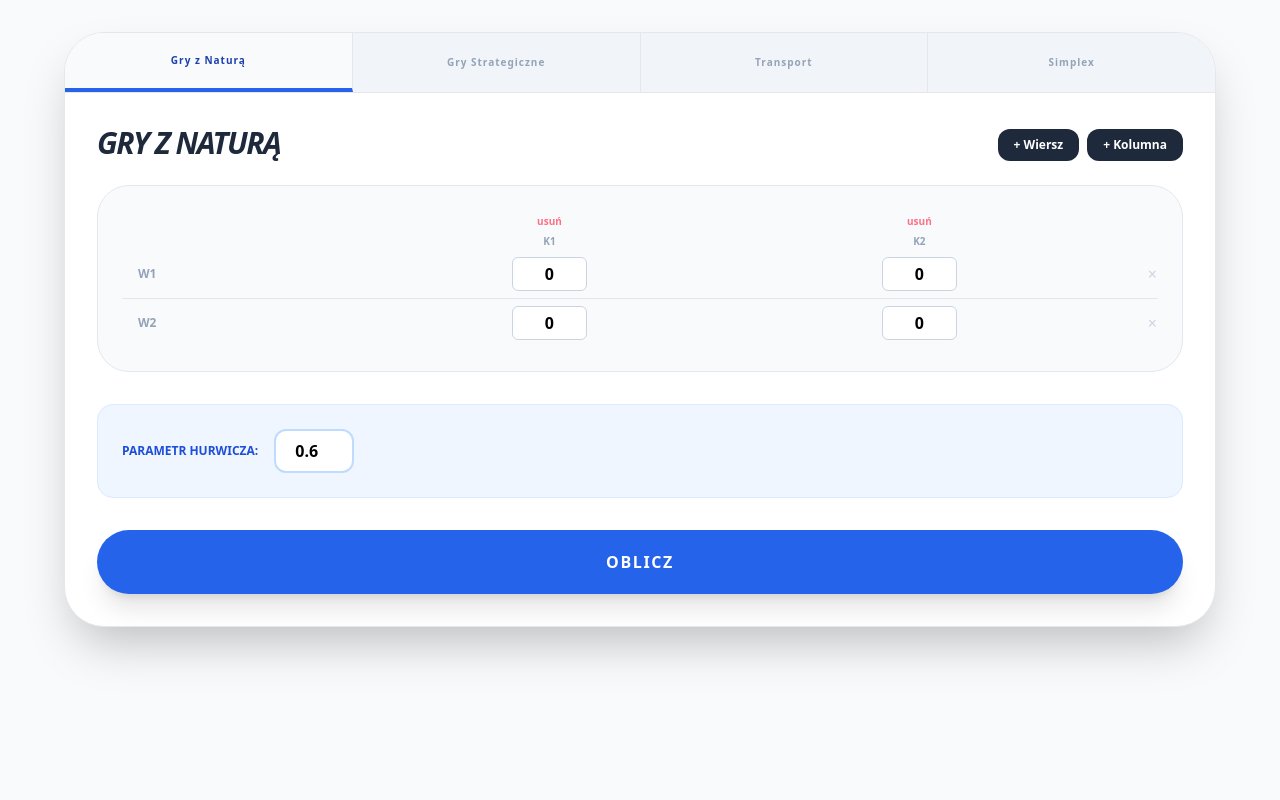
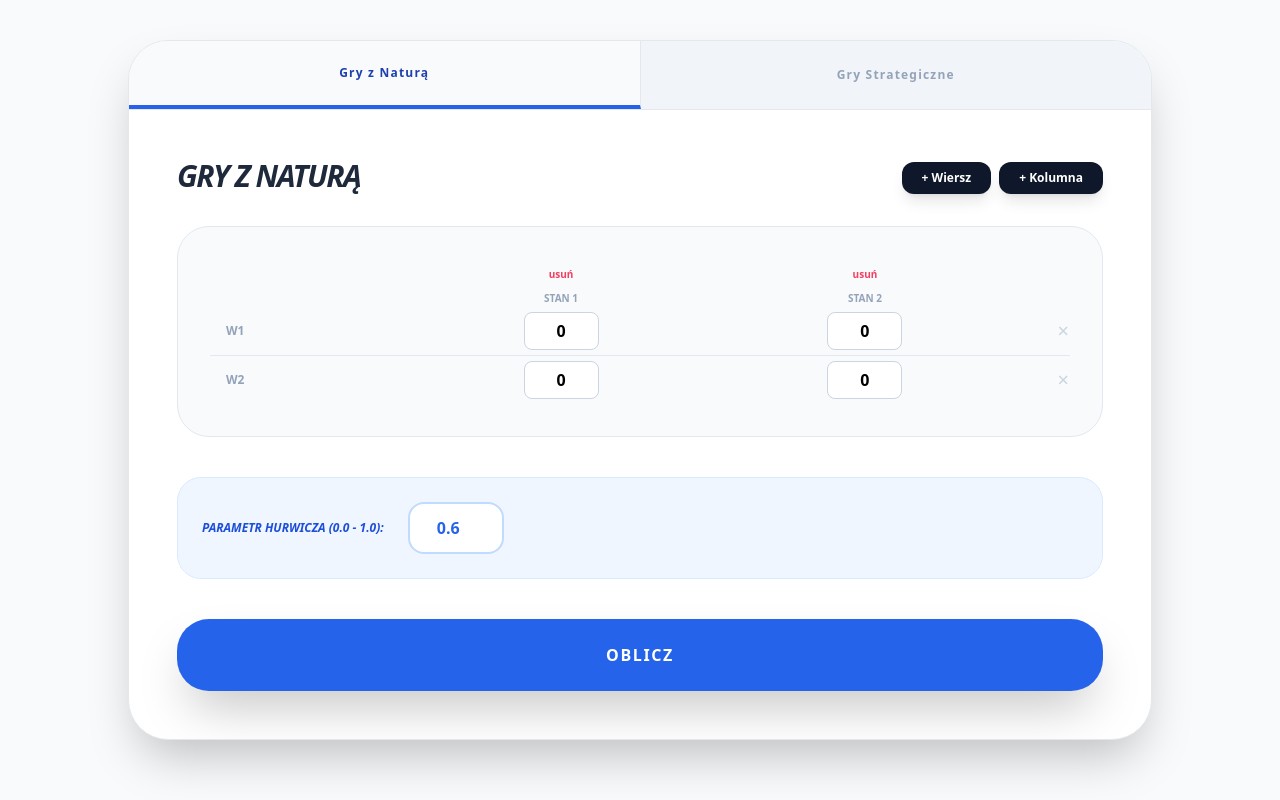
Before and after one commit to podsiadlojakub6-alt/program-bo, a Flask app: page / in a window 1280 px wide. Run offline with Flask 3, Linux system fonts and the light colour scheme; some libraries are stand-ins or nearby versions.

Commit message:
Update index.html

```diff
--- a/templates/index.html
+++ b/templates/index.html
@@ -2,101 +2,123 @@
 <html lang="pl">
 <head>
     <meta charset="UTF-8">
-    <title>BO Master Pro</title>
+    <title>Kalkulator Teorii Gier</title>
     <script src="https://cdn.tailwindcss.com"></script>
     <style>
-        .input-cell { width: 75px; text-align: center; border: 1px solid #cbd5e1; padding: 4px; border-radius: 6px; font-weight: bold; }
+        .input-cell { width: 75px; text-align: center; border: 1px solid #cbd5e1; padding: 6px; border-radius: 8px; font-weight: bold; }
         .tab-active { border-bottom: 4px solid #2563eb; color: #1e40af; background: #f8fafc; }
+        .panel-dark { background: #0f172a; border-top: 6px solid #3b82f6; }
+        .card-A { background: #1e293b; border-left: 6px solid #3b82f6; }
+        .card-B { background: #1e293b; border-left: 6px solid #f43f5e; }
     </style>
 </head>
-<body class="bg-slate-50 min-h-screen p-4 md:p-8">
-    <div class="max-w-6xl mx-auto bg-white rounded-[2.5rem] shadow-2xl overflow-hidden border">
-        <div class="flex bg-slate-100 border-b text-[10px] font-black uppercase tracking-widest text-slate-400">
-            <button type="button" onclick="setMode('nature')" id="b-nature" class="flex-1 py-5 hover:bg-white transition border-r">Gry z Naturą</button>
-            <button type="button" onclick="setMode('game')" id="b-game" class="flex-1 py-5 hover:bg-white transition border-r">Gry Strategiczne</button>
-            <button type="button" onclick="setMode('transport')" id="b-transport" class="flex-1 py-5 hover:bg-white transition border-r">Transport</button>
-            <button type="button" onclick="setMode('simplex')" id="b-simplex" class="flex-1 py-5 hover:bg-white transition">Simplex</button>
+<body class="bg-slate-50 min-h-screen p-4 md:p-10">
+    <div class="max-w-5xl mx-auto bg-white rounded-[2.5rem] shadow-2xl overflow-hidden border">
+
+        <div class="flex bg-slate-100 border-b text-xs font-black uppercase tracking-widest text-slate-400">
+            <button type="button" onclick="setMode('nature')" id="b-nature" class="flex-1 py-6 hover:bg-white transition border-r">Gry z Naturą</button>
+            <button type="button" onclick="setMode('game')" id="b-game" class="flex-1 py-6 hover:bg-white transition">Gry Strategiczne</button>
         </div>
 
-        <div class="p-8">
+        <div class="p-8 md:p-12">
             <form method="POST" id="mainForm">
                 <input type="hidden" name="mode" id="m" value="{{ mode }}">
 
-                <div class="flex justify-between items-end mb-6">
+                <div class="flex justify-between items-end mb-8">
                     <div>
                         <h2 id="t" class="text-3xl font-black text-slate-800 tracking-tighter uppercase italic">Macierz</h2>
+
                         {% if results and results.type == 'game' %}
-                        <div class="mt-2 flex gap-4 text-[10px] font-bold">
-                            <span class="px-2 py-1 bg-blue-100 text-blue-700 rounded">Va = {{results.data.va}}</span>
-                            <span class="px-2 py-1 bg-rose-100 text-rose-700 rounded">Vb = {{results.data.vb}}</span>
-                            <span class="px-2 py-1 {% if results.data.equal %}bg-emerald-100 text-emerald-700{% else %}bg-amber-100 text-amber-700{% endif %} rounded">
-                                {% if results.data.equal %}STABILNA (Va=Vb){% else %}NIESTABILNA (Va≠Vb){% endif %}
+                        <div class="mt-3 flex gap-3 text-[10px] font-bold">
+                            <span class="px-3 py-1 bg-blue-100 text-blue-700 rounded-lg shadow-sm">Va = {{results.data.va}}</span>
+                            <span class="px-3 py-1 bg-rose-100 text-rose-700 rounded-lg shadow-sm">Vb = {{results.data.vb}}</span>
+                            <span class="px-3 py-1 {% if results.data.equal %}bg-emerald-100 text-emerald-700{% else %}bg-amber-100 text-amber-700{% endif %} rounded-lg shadow-sm uppercase">
+                                {% if results.data.equal %}Siodło (Va=Vb){% else %}Brak Siodła (Va≠Vb){% endif %}
                             </span>
                         </div>
                         {% endif %}
                     </div>
                     <div class="flex gap-2">
-                        <button type="button" onclick="addRow()" class="bg-slate-800 text-white px-4 py-2 rounded-xl text-xs font-black">+ Wiersz</button>
-                        <button type="button" onclick="addColumn()" class="bg-slate-800 text-white px-4 py-2 rounded-xl text-xs font-black">+ Kolumna</button>
+                        <button type="button" onclick="addRow()" class="bg-slate-900 text-white px-5 py-2 rounded-xl text-xs font-black hover:scale-105 transition shadow-lg">+ Wiersz</button>
+                        <button type="button" onclick="addColumn()" class="bg-slate-900 text-white px-5 py-2 rounded-xl text-xs font-black hover:scale-105 transition shadow-lg">+ Kolumna</button>
                     </div>
                 </div>
 
-                <div class="overflow-x-auto mb-8 bg-slate-50 p-6 rounded-[2rem] border border-slate-200">
+                <div class="overflow-x-auto mb-10 bg-slate-50 p-8 rounded-[2rem] border border-slate-200">
                     <table id="mt" class="w-full text-center">
-                        <thead id="th" class="text-[10px] font-bold uppercase text-slate-400">
-                            <tr id="dr"><th></th><th class="p-1"><button type="button" onclick="removeCol(1)" class="text-rose-400">usuń</button></th><th class="p-1"><button type="button" onclick="removeCol(2)" class="text-rose-400">usuń</button></th><th></th></tr>
+                        <thead id="th" class="text-[10px] font-black uppercase text-slate-400">
+                            <tr id="dr"><th></th><th class="p-2"><button type="button" onclick="removeCol(1)" class="text-rose-500 hover:font-black">usuń</button></th><th class="p-2"><button type="button" onclick="removeCol(2)" class="text-rose-500 hover:font-black">usuń</button></th><th></th></tr>
                             <tr id="hr"><th></th><th>Kolumna 1</th><th>Kolumna 2</th><th></th></tr>
                         </thead>
                         <tbody id="tb" class="divide-y divide-slate-200">
-                            <tr><td class="p-4 font-black text-xs text-slate-400 text-left">W1</td><td><input name="cell_0_0" class="input-cell" value="0"></td><td><input name="cell_0_1" class="input-cell" value="0"></td><td class="text-right"><button type="button" onclick="removeRow(this)" class="text-slate-300">×</button></td></tr>
-                            <tr><td class="p-4 font-black text-xs text-slate-400 text-left">W2</td><td><input name="cell_1_0" class="input-cell" value="0"></td><td><input name="cell_1_1" class="input-cell" value="0"></td><td class="text-right"><button type="button" onclick="removeRow(this)" class="text-slate-300">×</button></td></tr>
+                            <tr><td class="p-4 font-black text-xs text-slate-400 text-left">W1</td><td><input name="cell_0_0" class="input-cell" value="0"></td><td><input name="cell_0_1" class="input-cell" value="0"></td><td class="text-right"><button type="button" onclick="removeRow(this)" class="text-slate-300 hover:text-rose-500 text-xl">×</button></td></tr>
+                            <tr><td class="p-4 font-black text-xs text-slate-400 text-left">W2</td><td><input name="cell_1_0" class="input-cell" value="0"></td><td><input name="cell_1_1" class="input-cell" value="0"></td><td class="text-right"><button type="button" onclick="removeRow(this)" class="text-slate-300 hover:text-rose-500 text-xl">×</button></td></tr>
                         </tbody>
                     </table>
                 </div>
 
-                <div id="opts" class="mb-8 p-6 bg-blue-50 rounded-2xl flex items-center gap-4 border border-blue-100 hidden">
-                    <span class="text-xs font-black text-blue-700 uppercase">Parametr Hurwicza:</span>
-                    <input type="number" step="0.1" name="gamma" value="0.6" class="w-20 p-2 border-2 border-blue-200 rounded-xl text-center font-bold">
+                <div id="opts" class="mb-10 p-6 bg-blue-50 rounded-3xl flex items-center gap-6 border border-blue-100 hidden">
+                    <span class="text-xs font-black text-blue-700 uppercase italic">Parametr Hurwicza (0.0 - 1.0):</span>
+                    <input type="number" step="0.1" name="gamma" value="0.6" class="w-24 p-3 border-2 border-blue-200 rounded-2xl text-center font-black text-blue-600 focus:ring-4 focus:ring-blue-100 outline-none">
                 </div>
 
-                <button type="submit" class="w-full bg-blue-600 text-white font-black py-5 rounded-[2rem] shadow-xl hover:bg-blue-700 transition uppercase tracking-widest">Oblicz</button>
+                <button type="submit" class="w-full bg-blue-600 text-white font-black py-6 rounded-[2rem] shadow-2xl hover:bg-blue-700 transition transform active:scale-95 uppercase tracking-widest">Oblicz</button>
             </form>
 
             {% if results %}
-            <div class="mt-10">
+            <div class="mt-12 animate-in fade-in slide-in-from-bottom-5">
+
                 {% if results.type == 'nature' %}
-                <div class="bg-slate-900 rounded-[2.5rem] p-10 shadow-2xl text-white border-t-8 border-blue-500">
-                    <h3 class="text-blue-400 font-bold mb-8 uppercase tracking-widest text-xs">Raport: Gry z Naturą</h3>
-                    <div class="grid grid-cols-2 lg:grid-cols-4 gap-8">
-                        <div><p class="text-[10px] text-slate-500 font-bold mb-2">WALD</p><p class="text-2xl font-black">Wariant {{results.wald}}</p></div>
-                        <div><p class="text-[10px] text-slate-500 font-bold mb-2">HURWICZ</p><p class="text-2xl font-black">Wariant {{results.hur}}</p></div>
-                        <div><p class="text-[10px] text-slate-500 font-bold mb-2">BAYES</p><p class="text-2xl font-black">Wariant {{results.bayes}}</p></div>
-                        <div><p class="text-[10px] text-slate-500 font-bold mb-2">SAVAGE</p><p class="text-2xl font-black">Wariant {{results.sav}}</p></div>
+                <div class="panel-dark rounded-[2.5rem] p-10 shadow-2xl text-white">
+                    <h3 class="text-blue-400 font-black mb-8 uppercase tracking-[0.2em] text-xs">Raport: Gry z Naturą</h3>
+                    <div class="grid grid-cols-2 lg:grid-cols-4 gap-10">
+                        <div class="border-l border-slate-700 pl-4"><p class="text-[10px] text-slate-500 font-bold uppercase mb-2">Wald (Maximin)</p><p class="text-3xl font-black">Wariant {{results.wald}}</p></div>
+                        <div class="border-l border-slate-700 pl-4"><p class="text-[10px] text-slate-500 font-bold uppercase mb-2">Hurwicz</p><p class="text-3xl font-black">Wariant {{results.hur}}</p></div>
+                        <div class="border-l border-slate-700 pl-4"><p class="text-[10px] text-slate-500 font-bold uppercase mb-2">Bayes</p><p class="text-3xl font-black">Wariant {{results.bayes}}</p></div>
+                        <div class="border-l border-slate-700 pl-4"><p class="text-[10px] text-slate-500 font-bold uppercase mb-2">Savage</p><p class="text-3xl font-black">Wariant {{results.sav}}</p></div>
                     </div>
                 </div>
+
                 {% elif results.type == 'game' %}
-                <div class="grid grid-cols-1 md:grid-cols-2 gap-6 text-white font-bold">
-                    <div class="bg-slate-800 p-8 rounded-[2rem] border-l-8 border-blue-500">
-                        <p class="text-blue-400 text-[10px] uppercase mb-4">Gracz A (Wiersze)</p>
-                        {% if results.data.saddle %}<p class="text-xl">Wybiera W{{results.data.saddle.r}}</p><p class="text-sm text-slate-400">Zysk: {{results.data.va}}</p>
-                        {% elif results.data.mixed %}<p class="text-sm leading-relaxed italic">"Wybieram W1 w {{results.data.mixed.p1_pct}}% i W2 w {{results.data.mixed.p2_pct}}%. Mój średni zysk to {{results.data.mixed.v}}."</p>{% endif %}
+                <div class="grid grid-cols-1 md:grid-cols-2 gap-8">
+
+                    <div class="card-A rounded-[2.5rem] p-8 shadow-xl text-white">
+                        <div class="flex items-center justify-between mb-6">
+                            <h3 class="text-blue-400 font-black uppercase text-xs tracking-widest">Gracz A (Zyski)</h3>
+                            <span class="text-xs text-slate-500">Wiersze</span>
+                        </div>
+                        {% if results.data.saddle %}
+                            <p class="text-2xl font-black mb-2">Strategia: W{{results.data.saddle.r}}</p>
+                            <p class="text-sm text-slate-400 italic">"Gwarantowany zysk średni: {{results.data.saddle.v}}"</p>
+                        {% elif results.data.mixed %}
+                            <div class="space-y-3">
+                                <p class="text-sm font-bold">Wybiera W1: <span class="text-blue-400 font-black">{{results.data.mixed.p1_pct}}%</span> czasu</p>
+                                <p class="text-sm font-bold">Wybiera W2: <span class="text-blue-400 font-black">{{results.data.mixed.p2_pct}}%</span> czasu</p>
+                                <div class="pt-4 border-t border-slate-700">
+                                    <p class="text-sm">Oczekiwany zysk (V): <span class="text-xl font-black">{{results.data.mixed.v}}</span></p>
+                                </div>
+                            </div>
+                        {% endif %}
                     </div>
-                    <div class="bg-slate-800 p-8 rounded-[2rem] border-l-8 border-rose-500">
-                        <p class="text-rose-400 text-[10px] uppercase mb-4">Gracz B (Kolumny)</p>
-                        {% if results.data.saddle %}<p class="text-xl">Wybiera K{{results.data.saddle.c}}</p><p class="text-sm text-slate-400">Strata: {{results.data.vb}}</p>
-                        {% elif results.data.mixed %}<p class="text-sm leading-relaxed italic">"Wybieram K1 w {{results.data.mixed.q1_pct}}% i K2 w {{results.data.mixed.q2_pct}}%. Moja średnia strata to {{results.data.mixed.v}}."</p>{% endif %}
+
+                    <div class="card-B rounded-[2.5rem] p-8 shadow-xl text-white">
+                        <div class="flex items-center justify-between mb-6">
+                            <h3 class="text-rose-400 font-black uppercase text-xs tracking-widest">Gracz B (Straty)</h3>
+                            <span class="text-xs text-slate-500">Kolumny</span>
+                        </div>
+                        {% if results.data.saddle %}
+                            <p class="text-2xl font-black mb-2">Strategia: K{{results.data.saddle.c}}</p>
+                            <p class="text-sm text-slate-400 italic">"Maksymalna strata średnia: {{results.data.saddle.v}}"</p>
+                        {% elif results.data.mixed %}
+                            <div class="space-y-3">
+                                <p class="text-sm font-bold">Wybiera K1: <span class="text-rose-400 font-black">{{results.data.mixed.q1_pct}}%</span> czasu</p>
+                                <p class="text-sm font-bold">Wybiera K2: <span class="text-rose-400 font-black">{{results.data.mixed.q2_pct}}%</span> czasu</p>
+                                <div class="pt-4 border-t border-slate-700">
+                                    <p class="text-sm">Oczekiwana strata (V): <span class="text-xl font-black">{{results.data.mixed.v}}</span></p>
+                                </div>
+                            </div>
+                        {% endif %}
                     </div>
-                </div>
-                {% elif results.type == 'trans' %}
-                <div class="bg-emerald-900 p-10 rounded-[2.5rem] text-white shadow-xl">
-                    <p class="text-emerald-400 font-black text-xs mb-2">KOSZT TRANSPORTU</p>
-                    <p class="text-5xl font-black">{{results.data.cost}}</p>
-                </div>
-                {% elif results.type == 'simplex' %}
-                <div class="bg-blue-900 p-10 rounded-[2.5rem] text-white shadow-xl">
-                    <p class="text-blue-400 font-black text-xs mb-2">OPTIMUM SIMPLEX</p>
-                    <p class="text-4xl font-black text-emerald-400">Z = {{results.data.obj}}</p>
-                    <div class="mt-4 flex gap-4">{% for v in results.data.x %}<span>X{{loop.index}}={{v}}</span>{% endfor %}</div>
                 </div>
                 {% endif %}
             </div>
@@ -107,7 +129,7 @@
     <script>
         function setMode(mode) {
             document.getElementById('m').value = mode;
-            document.getElementById('t').innerText = mode === 'nature' ? 'Gry z Naturą' : (mode === 'game' ? 'Gry Strategiczne' : mode.toUpperCase());
+            document.getElementById('t').innerText = mode === 'nature' ? 'Gry z Naturą' : 'Gry Strategiczne';
             document.getElementById('opts').style.display = (mode === 'nature') ? 'flex' : 'none';
             document.querySelectorAll('.flex > button').forEach(b => b.classList.remove('tab-active'));
             document.getElementById('b-' + mode).classList.add('tab-active');
@@ -119,31 +141,27 @@
             const m = document.getElementById('m').value;
             const rows = document.querySelectorAll('#tb tr');
             rows.forEach((r, i) => {
-                let lbl = (m==='game'?'G1:W':'W') + (i+1);
-                if (m === 'transport' && i === rows.length - 1) lbl = 'POPYT';
-                if (m === 'simplex' && i === rows.length - 1) lbl = 'F.CELU';
-                r.cells[0].innerText = lbl;
+                r.cells[0].innerText = (m === 'game' ? 'G1:W' : 'W') + (i + 1);
                 r.querySelectorAll('input').forEach((n, j) => n.name = `cell_${i}_${j}`);
             });
             const heads = document.querySelectorAll('#hr th');
             for (let i = 1; i < heads.length - 1; i++) {
-                let lbl = (m==='game'?'G2:K':'K') + i;
-                if (m === 'transport' && i === heads.length - 2) lbl = 'PODAŻ';
-                if (m === 'simplex' && i === heads.length - 2) lbl = 'LIMIT';
-                heads[i].innerText = lbl;
+                heads[i].innerText = (m === 'game' ? 'G2:K' : 'Stan ') + i;
             }
         }
+
         function addRow() {
             const b = document.getElementById('tb'), c = document.getElementById('hr').cells.length - 2, r = document.createElement('tr');
             let s = `<td class="p-4 font-black text-xs text-slate-400 text-left"></td>`;
             for (let i = 0; i < c; i++) s += `<td><input class="input-cell" value="0"></td>`;
-            s += `<td class="text-right"><button type="button" onclick="removeRow(this)" class="text-slate-300">×</button></td>`;
+            s += `<td class="text-right"><button type="button" onclick="removeRow(this)" class="text-slate-300 hover:text-rose-500">×</button></td>`;
             r.innerHTML = s; b.appendChild(r); updateNames();
         }
+
         function addColumn() {
             const dr = document.getElementById('dr'), hr = document.getElementById('hr'), rows = document.querySelectorAll('#tb tr');
             const nI = hr.cells.length - 1;
-            const thD = document.createElement('th'); thD.className = "p-1"; thD.innerHTML = `<button type="button" onclick="removeCol(${nI})" class="text-rose-400">usuń</button>`;
+            const thD = document.createElement('th'); thD.className = "p-2"; thD.innerHTML = `<button type="button" onclick="removeCol(${nI})" class="text-rose-500 font-bold">USUŃ</button>`;
             dr.insertBefore(thD, dr.lastElementChild);
             const thH = document.createElement('th'); thH.className = "p-2";
             hr.insertBefore(thH, hr.lastElementChild);
@@ -153,7 +171,9 @@
             });
             updateNames();
         }
+
         function removeRow(btn) { if (document.querySelectorAll('#tb tr').length > 1) { btn.closest('tr').remove(); updateNames(); } }
+
         function removeCol(i) {
             const dr = document.getElementById('dr'), hr = document.getElementById('hr'), rows = document.querySelectorAll('#tb tr');
             if (hr.cells.length > 3) {
```
